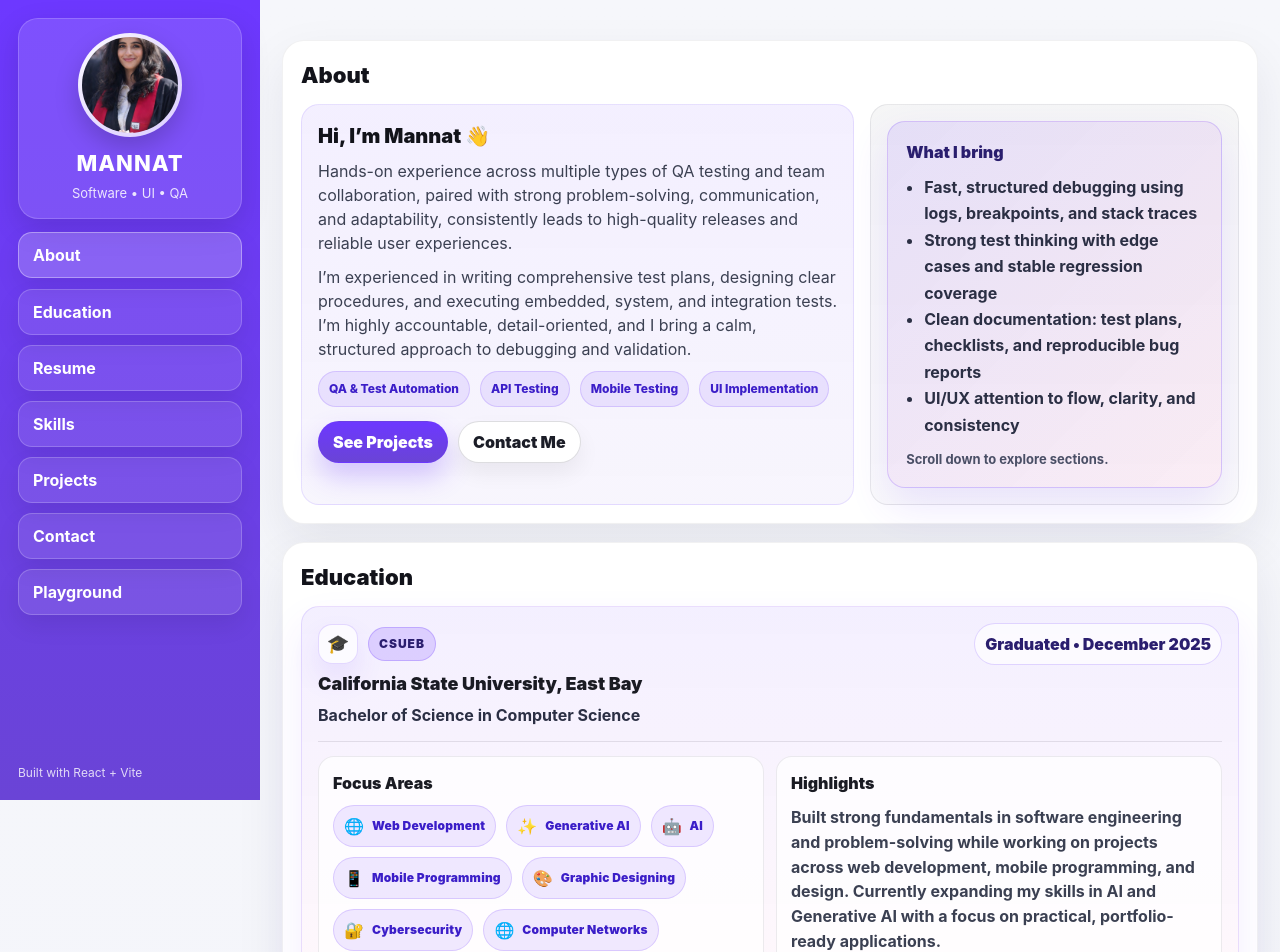
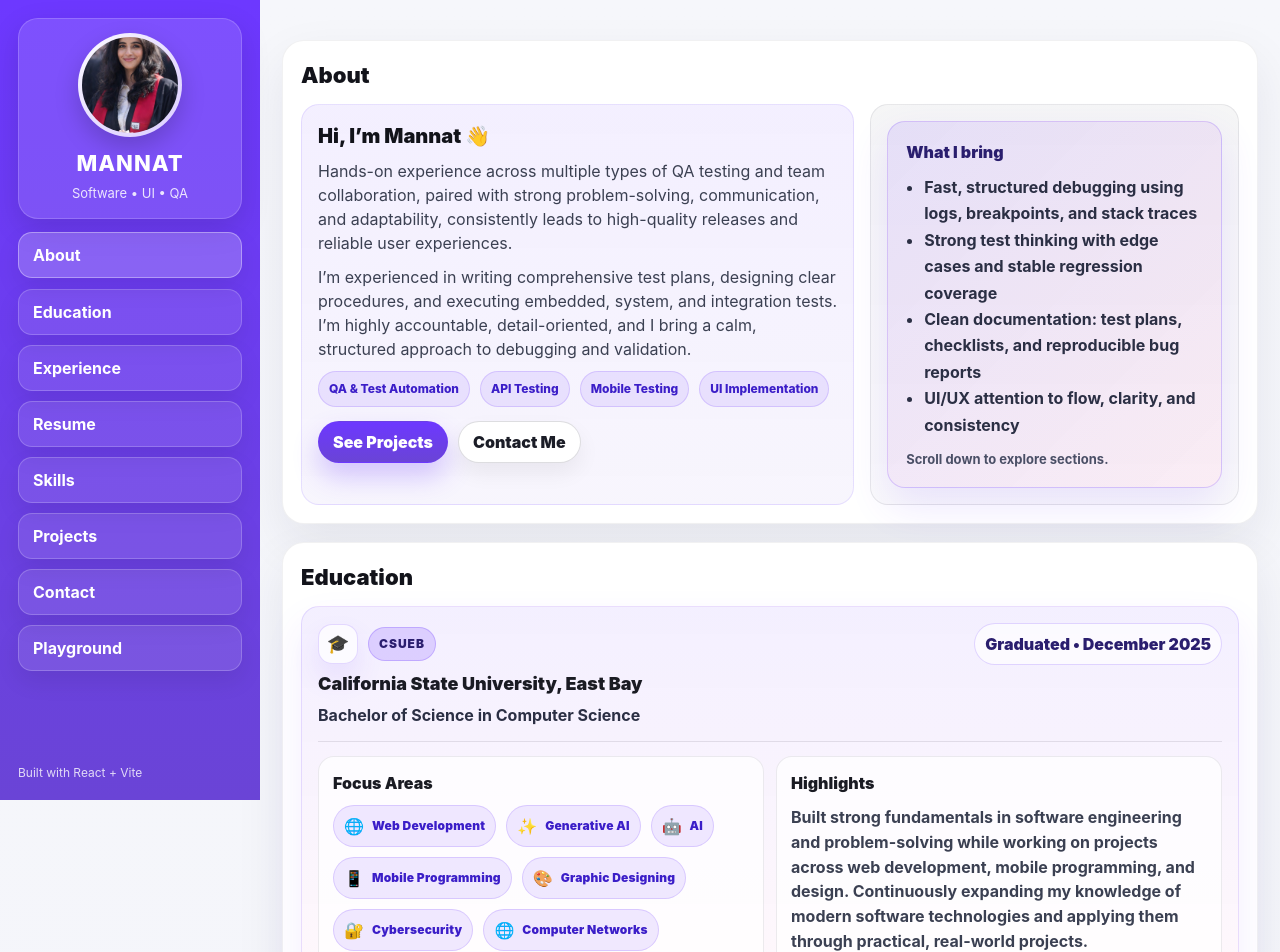
Before and after one commit to mmannat/mannat-portfolio, a React (Vite) app: page / in a window 1280 px wide. Shown: the top 952 px of the page. Built offline with nearby package versions, Linux system fonts and the light colour scheme.

Commit message:
fix base path

```diff
--- a/src/App.jsx
+++ b/src/App.jsx
@@ -33,7 +33,7 @@ function PortfolioHome() {
   }, []);
 
   const sectionIds = useMemo(
-    () => ["about", "education", "resume", "skills", "projects", "contact", "playground"],
+    () => ["about", "education", "resume", "skills", , "experience", "projects", "contact", "playground"],
     []
   );
 
@@ -86,6 +86,7 @@ function PortfolioHome() {
           <nav style={isMobile ? styles.navMobile : styles.nav}>
             <SideBtn label="About" active={active === "about"} onClick={() => scrollTo("about")} />
             <SideBtn label="Education" active={active === "education"} onClick={() => scrollTo("education")} />
+            <SideBtn label="Experience" active={active === "experience"} onClick={() => scrollTo("experience")} />
             <SideBtn label="Resume" active={active === "resume"} onClick={() => scrollTo("resume")} />
             <SideBtn label="Skills" active={active === "skills"} onClick={() => scrollTo("skills")} />
             <SideBtn label="Projects" active={active === "projects"} onClick={() => scrollTo("projects")} />
@@ -509,9 +510,10 @@ function EducationCard() {
           <div style={styles.eduMini}>
             <div style={styles.eduMiniLabel}>Highlights</div>
             <div style={styles.eduMiniText}>
+
               Built strong fundamentals in software engineering and problem-solving while working on projects across
-              web development, mobile programming, and design. Currently expanding my skills in AI and Generative AI
-              with a focus on practical, portfolio-ready applications.
+              web development, mobile programming, and design. Continuously expanding my knowledge of modern software
+              technologies and applying them through practical, real-world projects.
             </div>
           </div>
         </div>
```
